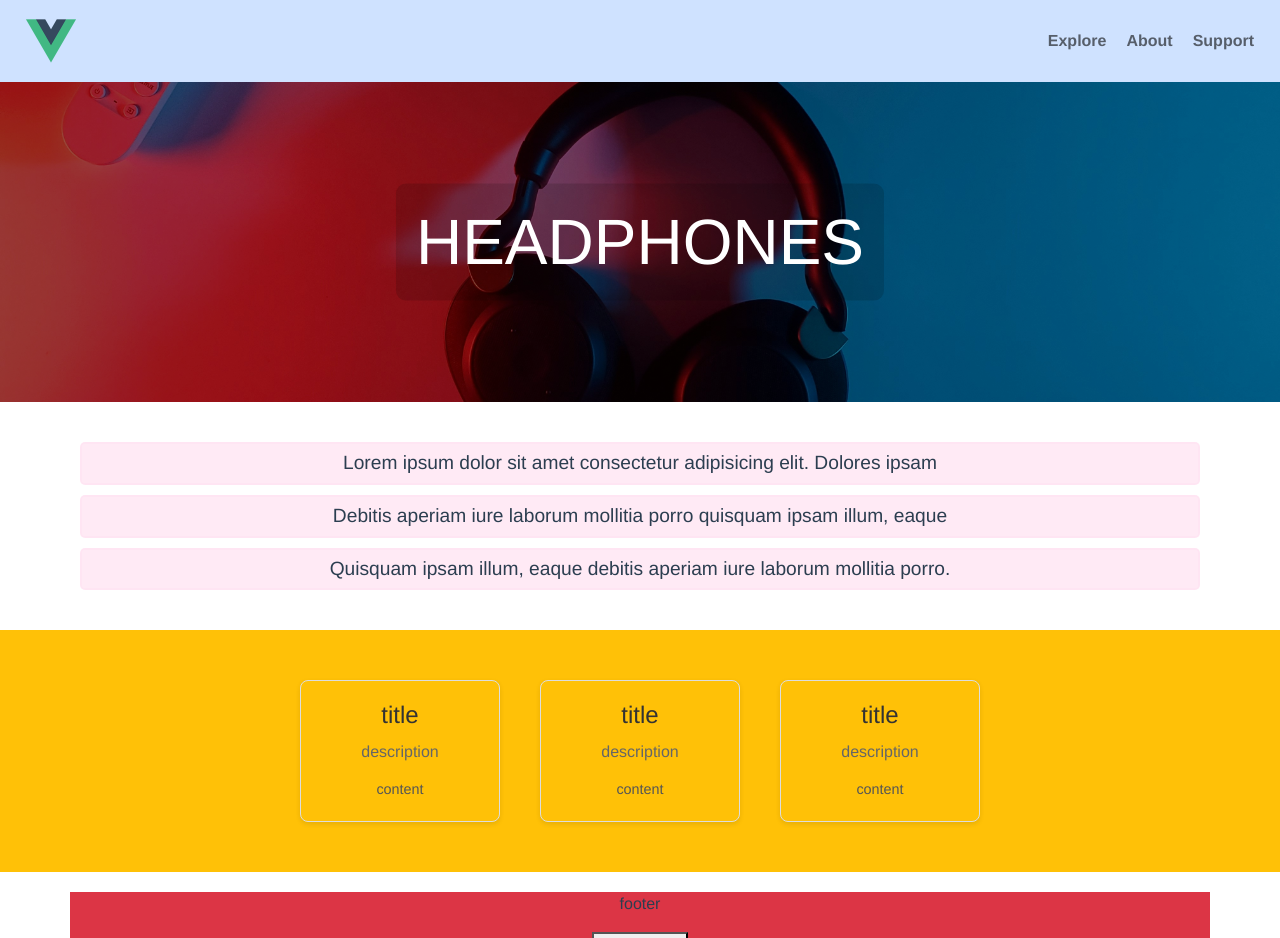
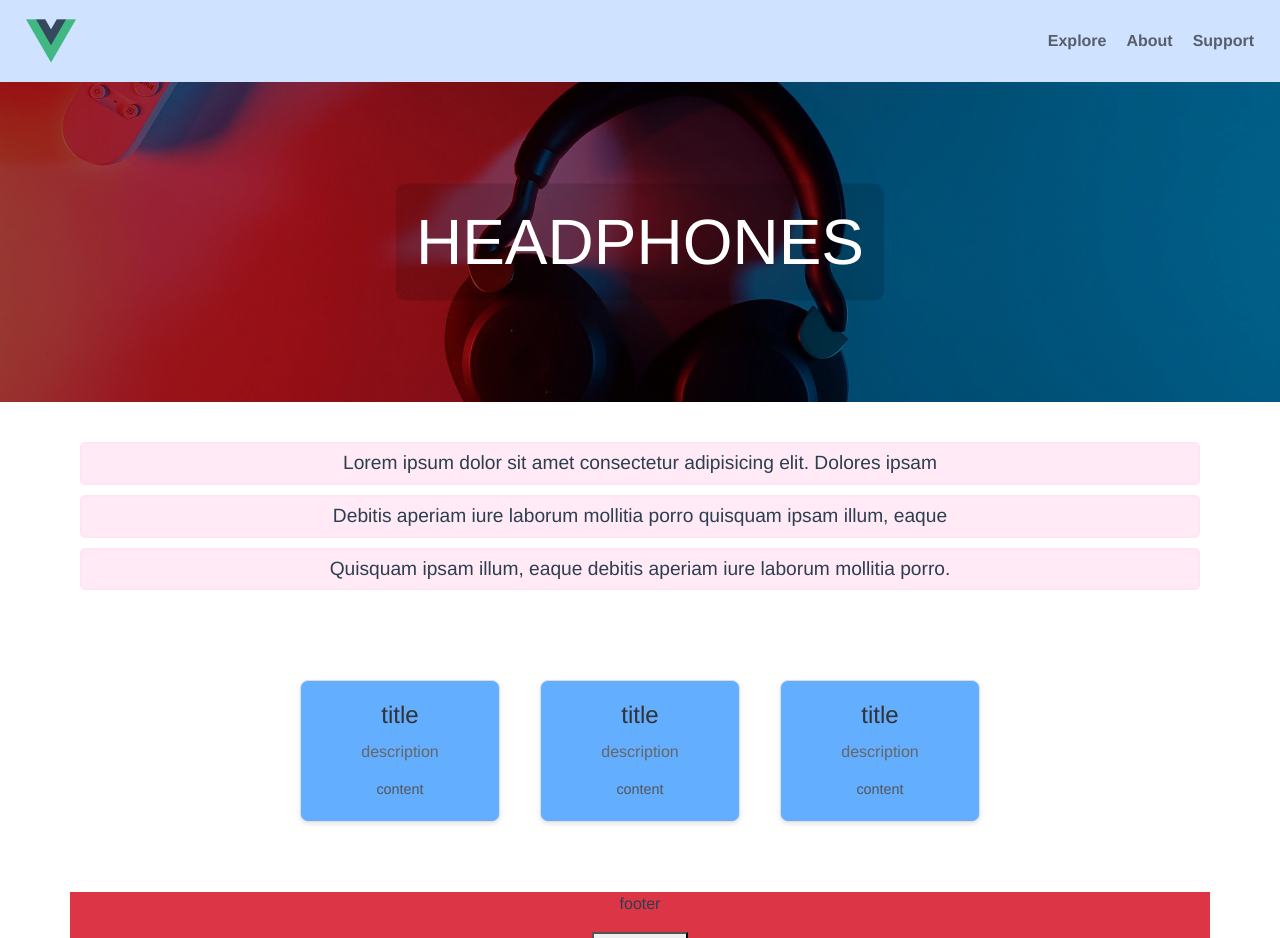
Before and after one commit to Hisham-Echo/marketing-website, a Vue app: page /#/ in a window 1280 px wide. Shown: the top 938 px of the page. Built offline with nearby package versions, Linux system fonts and the light colour scheme.

Commit message:
feature component

```diff
--- a/src/components/FeatureBox.vue
+++ b/src/components/FeatureBox.vue
@@ -17,16 +17,17 @@ export default {
 <style lang="scss" scoped>
 .feature-box {
   min-width: 200px;
+  background: #3697ffc5;
   border: 1px solid #ddd;
   border-radius: 8px;
   padding: 20px;
   margin: 10px 20px;
   text-align: center;
   box-shadow: 0 2px 5px rgba(0, 0, 0, 0.1);
-  transition: box-shadow 0.3s ease;
 
   &:hover {
-    box-shadow: 0 4px 15px rgba(0, 0, 0, 0.2);
+    box-shadow: 0 4px 15px rgba(0, 0, 0, 0.3);
+    transform: scale(1.1);
   }
 
   .title {
--- a/src/views/HomeView.vue
+++ b/src/views/HomeView.vue
@@ -23,7 +23,7 @@
     </div>
 
     <div
-      class="feat container-fluid bg-warning d-flex justify-content-center align-items-center flex-wrap"
+      class="feat container-fluid d-flex justify-content-center align-items-center flex-wrap"
     >
       <feature-box />
       <feature-box />
```
